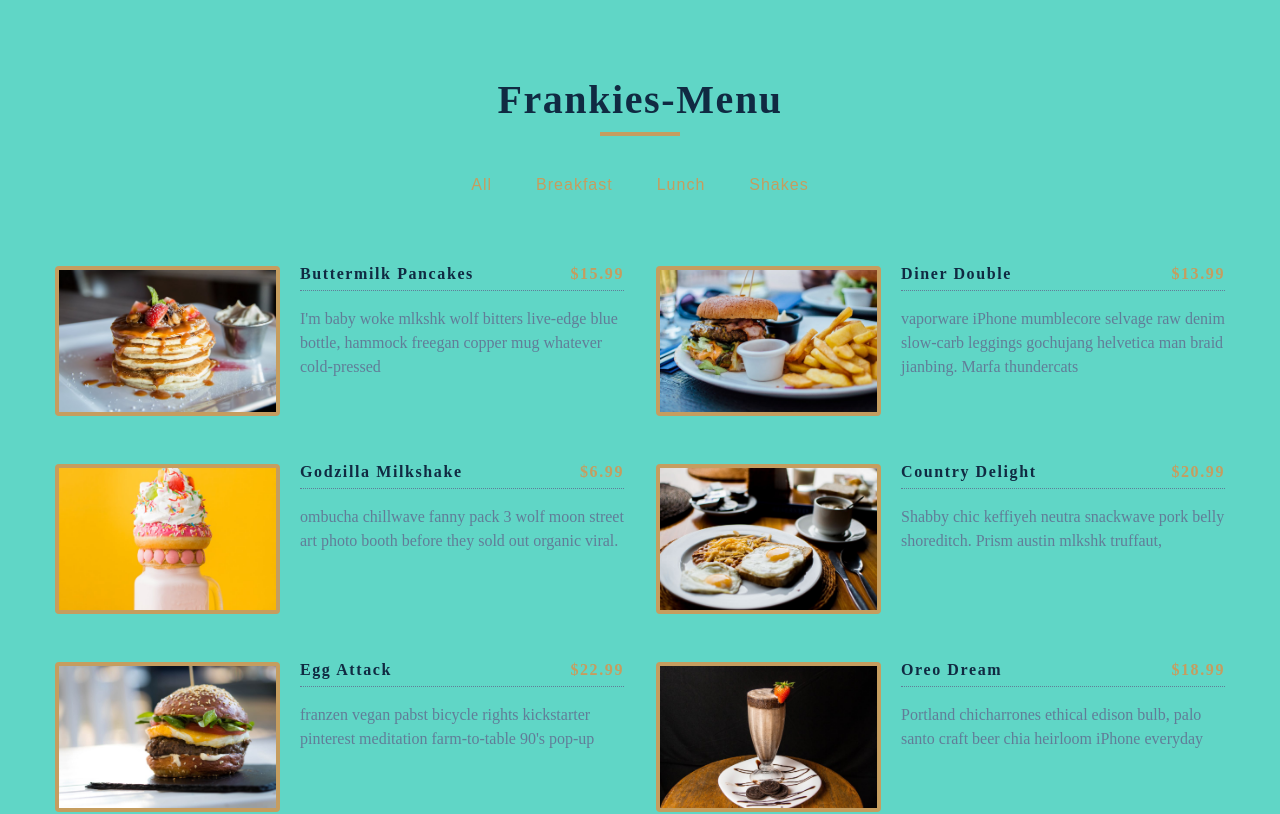
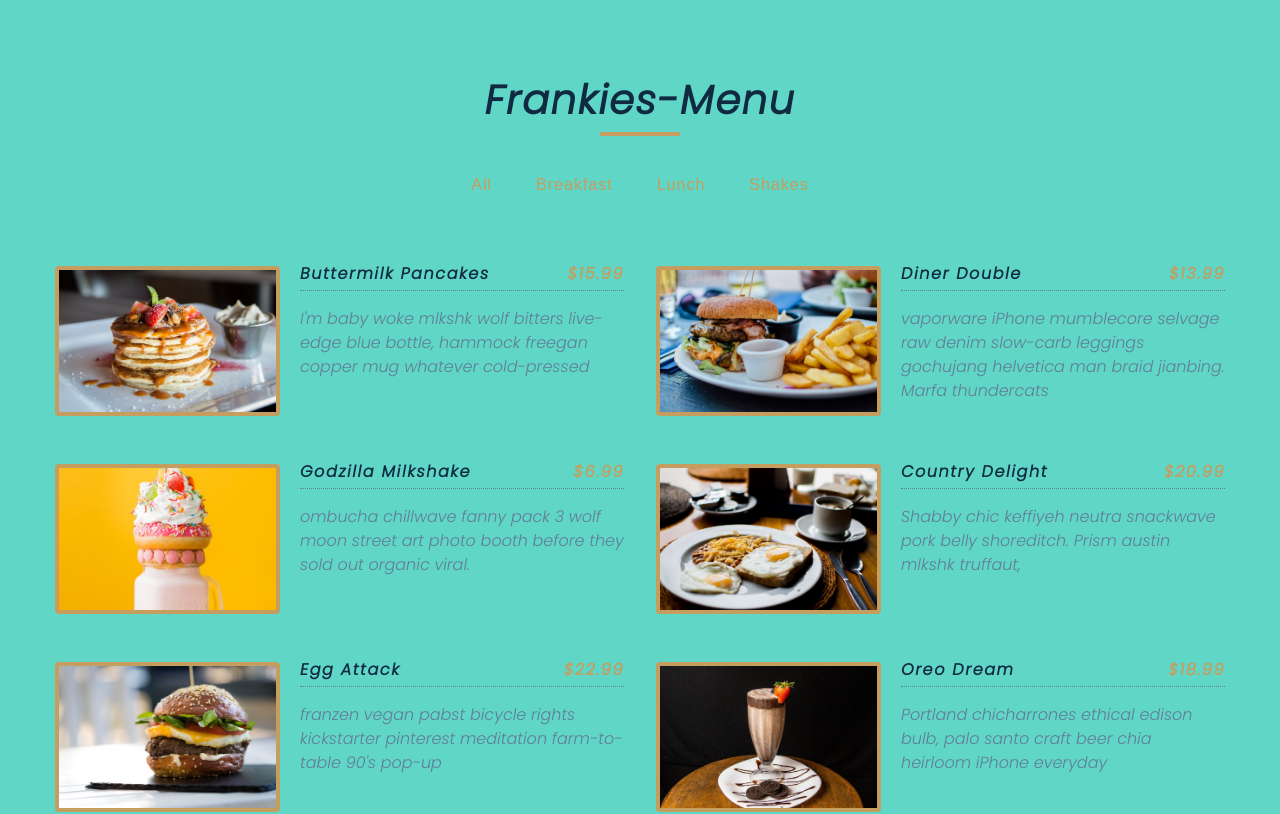
Before and after one commit to Okubasufrank/phaseII-menu, a React (Create React App) app: page / in a window 1280 px wide. Shown: the top 814 px of the page. Built offline with nearby package versions, Linux system fonts and the light colour scheme.

Commit message:
changing the font type and family

```diff
--- a/public/index.html
+++ b/public/index.html
@@ -10,6 +10,9 @@
       content="Web site created using create-react-app"
     />
     <link rel="apple-touch-icon" href="%PUBLIC_URL%/logo192.png" />
+    <link rel="preconnect" href="https://fonts.googleapis.com">
+<link rel="preconnect" href="https://fonts.gstatic.com" crossorigin>
+<link href="https://fonts.googleapis.com/css2?family=Poppins:ital,wght@1,200;1,300&display=swap" rel="stylesheet">
     <!--
       manifest.json provides metadata used when your web app is installed on a
       user's mobile device or desktop. See https://developers.google.com/web/fundamentals/web-app-manifest/
--- a/src/index.css
+++ b/src/index.css
@@ -62,6 +62,7 @@
 body {
   /* font-family: -apple-system, BlinkMacSystemFont, 'Segoe UI', Roboto, Oxygen,
     Ubuntu, Cantarell, 'Open Sans', 'Helvetica Neue', sans-serif; */
+  font-family: Poppins;
   background: rgb(96, 214, 198);
   color: var(--clr-grey-1);
   line-height: 1.5;
```
